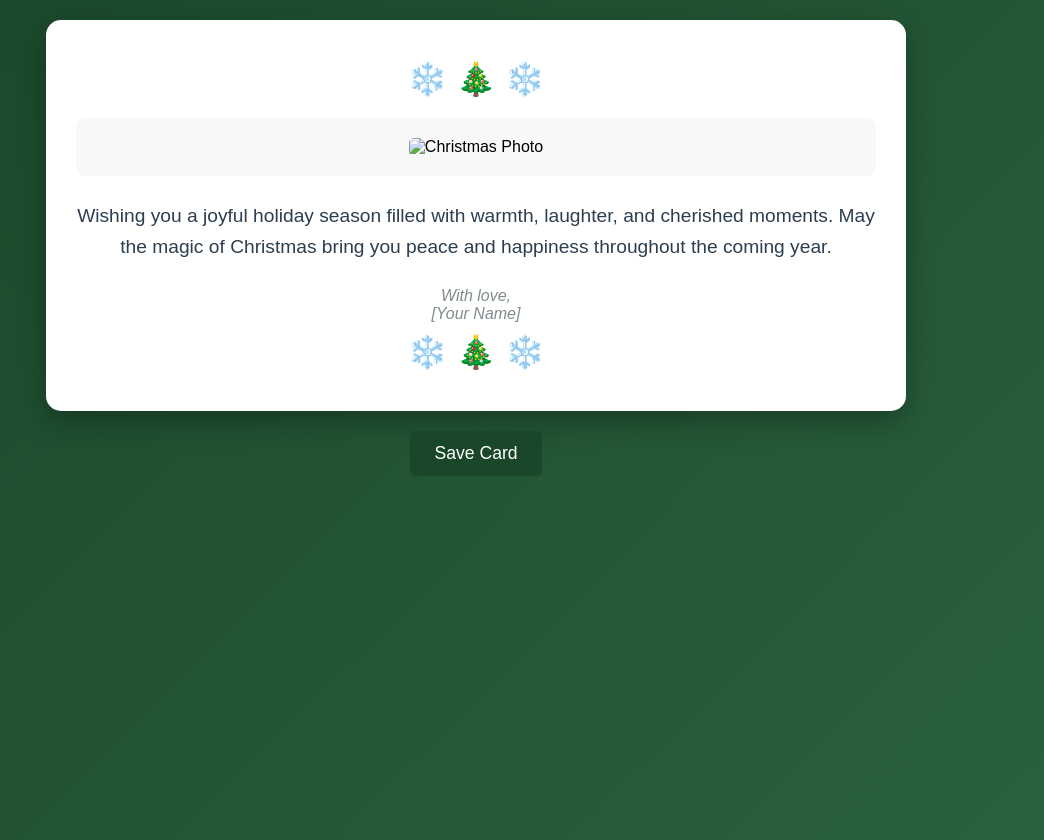
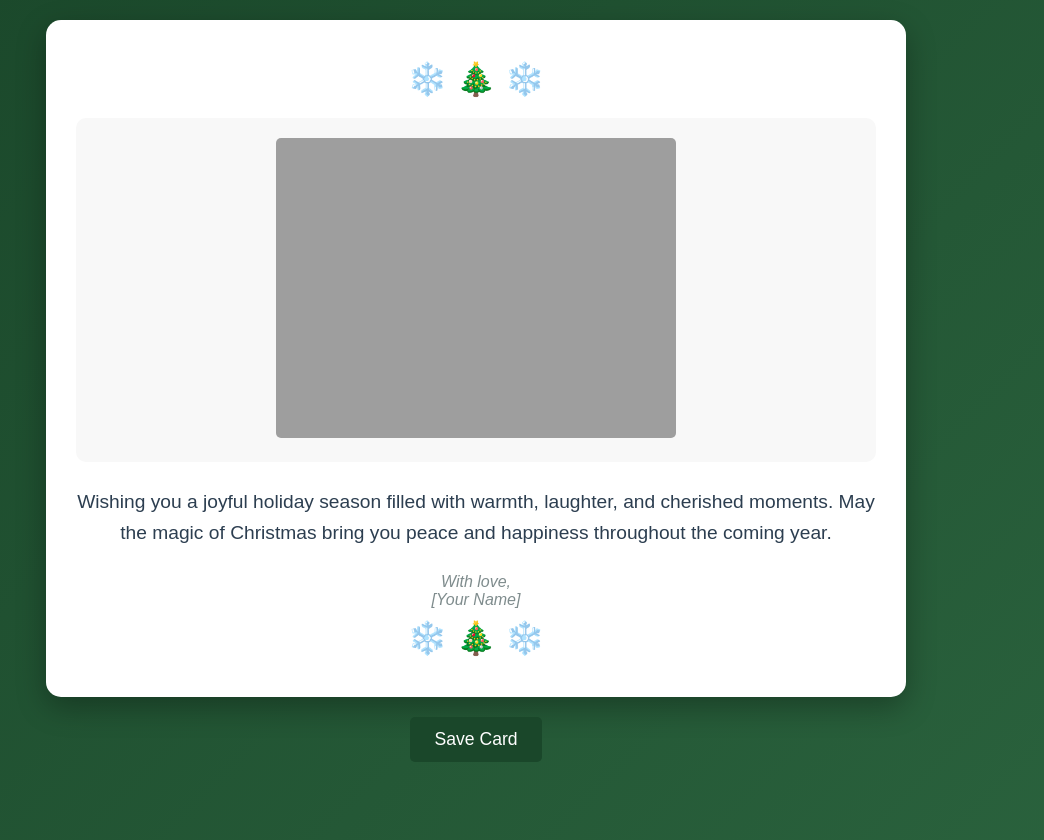
Before and after one commit to steven-the-qa/xmas-card-2024, a website: page index.html in a window 1280 px wide. Shown: the whole page, without its empty margins (164-1208 px from the left). Drawn offline with Linux system fonts and the light colour scheme; the site is published under a folder, as on GitHub Pages, so addresses that start at the root find nothing.

Commit message:
Move photo to root directory

```diff
--- a/index.html
+++ b/index.html
@@ -89,7 +89,7 @@
             <div class="decoration">❄️ 🎄 ❄️</div>
             <div class="photo-frame">
                 <!-- Updated image path - adjust this to match your project structure -->
-                <img src="/ChristkindlMarket2024.jpg" alt="Christmas Photo" crossorigin="anonymous">
+                <img src="./ChristkindlMarket2024.jpg" alt="Christmas Photo" crossorigin="anonymous">
             </div>
             <div class="message">
                 Wishing you a joyful holiday season filled with warmth, laughter, and cherished moments.
```
Also changed, not shown: 3 other files.
